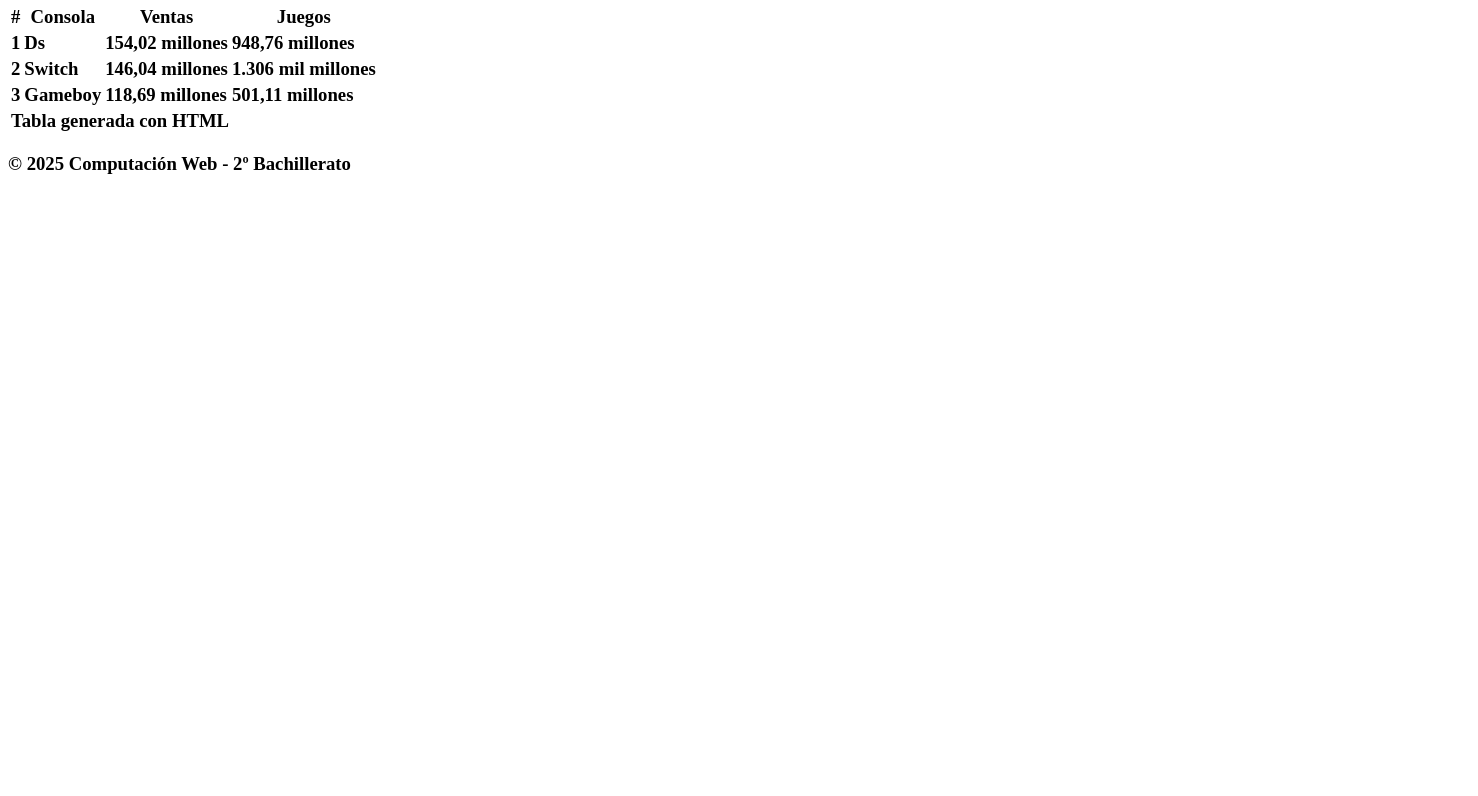
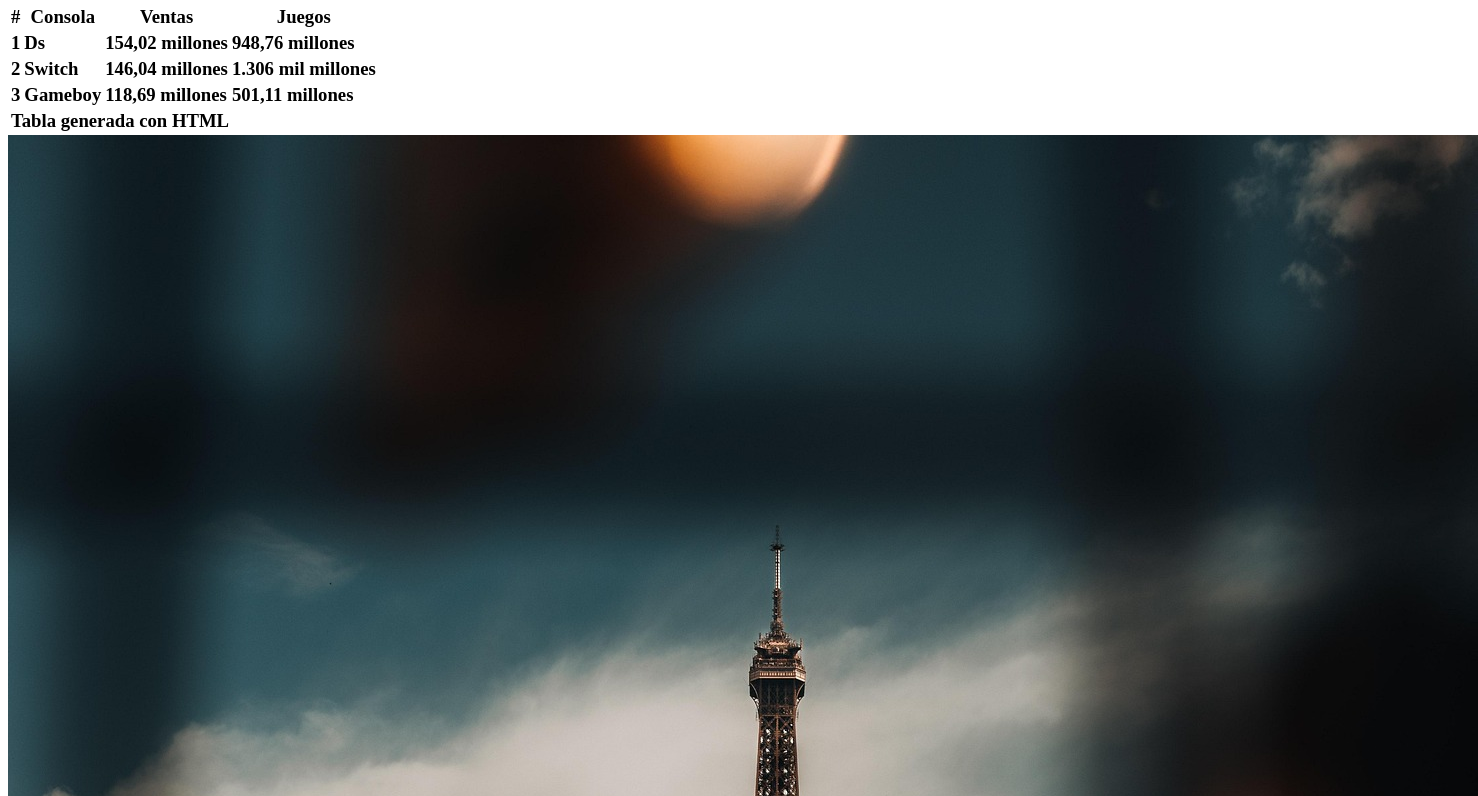
Before and after one commit to Alpaca033/Trabajo-CC, a plain HTML site: page index.html in a window 1280 px wide. Shown: the part 1004-1800 px from the top of the page, 1478 px wide, since content can reach past the window. Before the commit the page ends 1198 px from the top, so only its background shows below. Drawn offline with Linux system fonts and the light colour scheme.

Commit message:
Update index.html

```diff
--- a/index.html
+++ b/index.html
@@ -59,6 +59,7 @@
             </tr>
         </tfoot>
     </table>
+  <img src=foto.jpg>
     <footer>
 <p>&copy; 2025 Computación Web - 2º Bachillerato</p>
 </footer>
```
